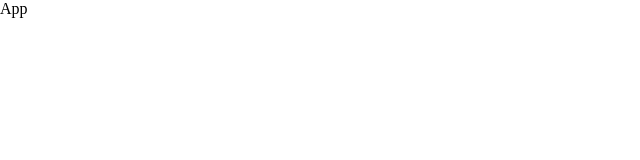
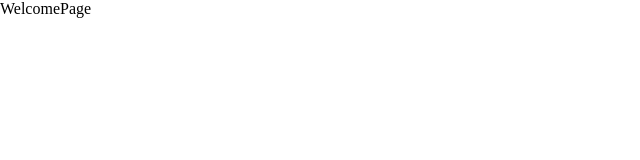
Before and after one commit to belenjn/horror-watcher-app, a React (Vite) app: page / in a window 1280 px wide. Shown: the top 160 px of the page, without its empty margins (0-640 px from the left). Built offline with nearby package versions, Linux system fonts and the light colour scheme.

Commit message:
WelcomePage created

```diff
--- a/src/App.tsx
+++ b/src/App.tsx
@@ -1,11 +1,12 @@
 import { useState } from 'react'
+import { WelcomePage } from './components/welcome-page/WelcomePage'
 
 function App() {
   const [count, setCount] = useState(0)
 
   return (
     <div className="App">
-    App
+    <WelcomePage/>
     </div>
   )
 }
--- /dev/null
+++ b/src/components/welcome-page/WelcomePage.tsx
@@ -0,0 +1,6 @@
+
+export const WelcomePage = () => {
+  return (
+    <div>WelcomePage</div>
+  )
+}
```
Also changed, not shown: src/components/welcome-page/WelcomePage.css (added).
